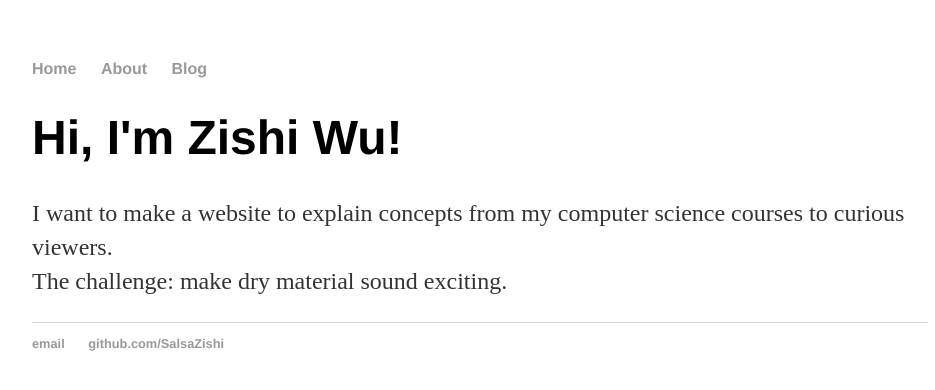
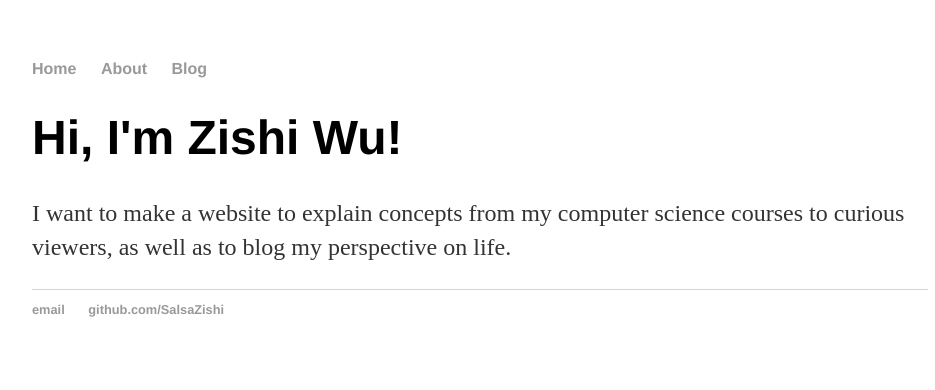
Before and after one commit to SalsaZishi/justanothercsguy.github.io, a Jekyll site: the page built from index.html, in a window 1280 px wide. Shown: the top 390 px of the page, without its empty margins (160-1095 px from the left). Built offline with Jekyll 4.4.1, drawn with Linux system fonts in a browser that asks for light colours.

Commit message:
Update index.html

```diff
--- a/index.html
+++ b/index.html
@@ -4,7 +4,7 @@ title: Zishi Wu, Explorer
 ---
 <div class="blurb">
   <h1>Hi, I'm Zishi Wu!</h1>
-  <p>I want to make a website to explain concepts from my computer science courses to curious viewers.
-  <br>The challenge: make dry material sound exciting.
+  <p>I want to make a website to explain concepts from my computer science courses to curious viewers, as well as to
+  blog my perspective on life.
   </p>
 </div>
```
